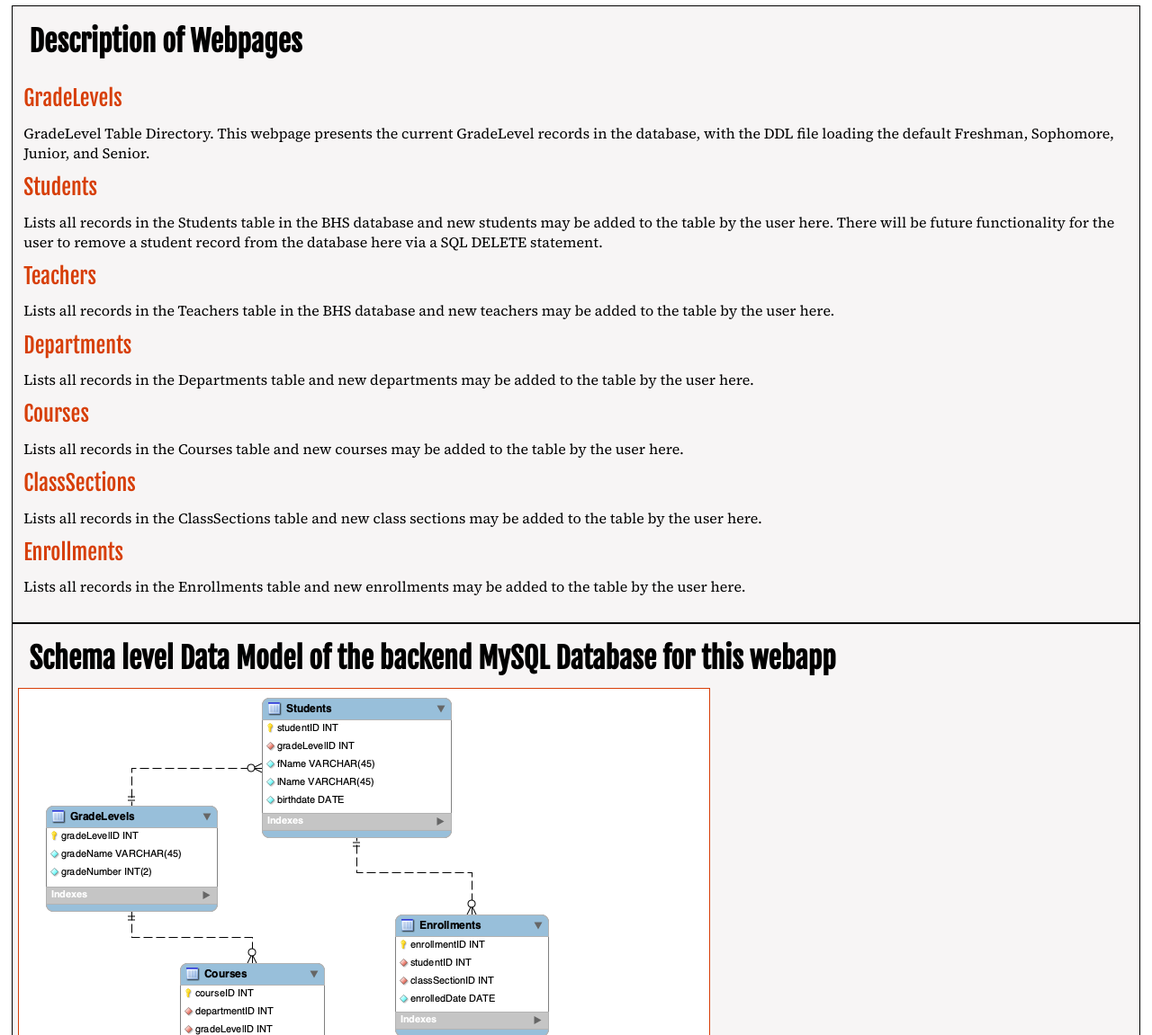
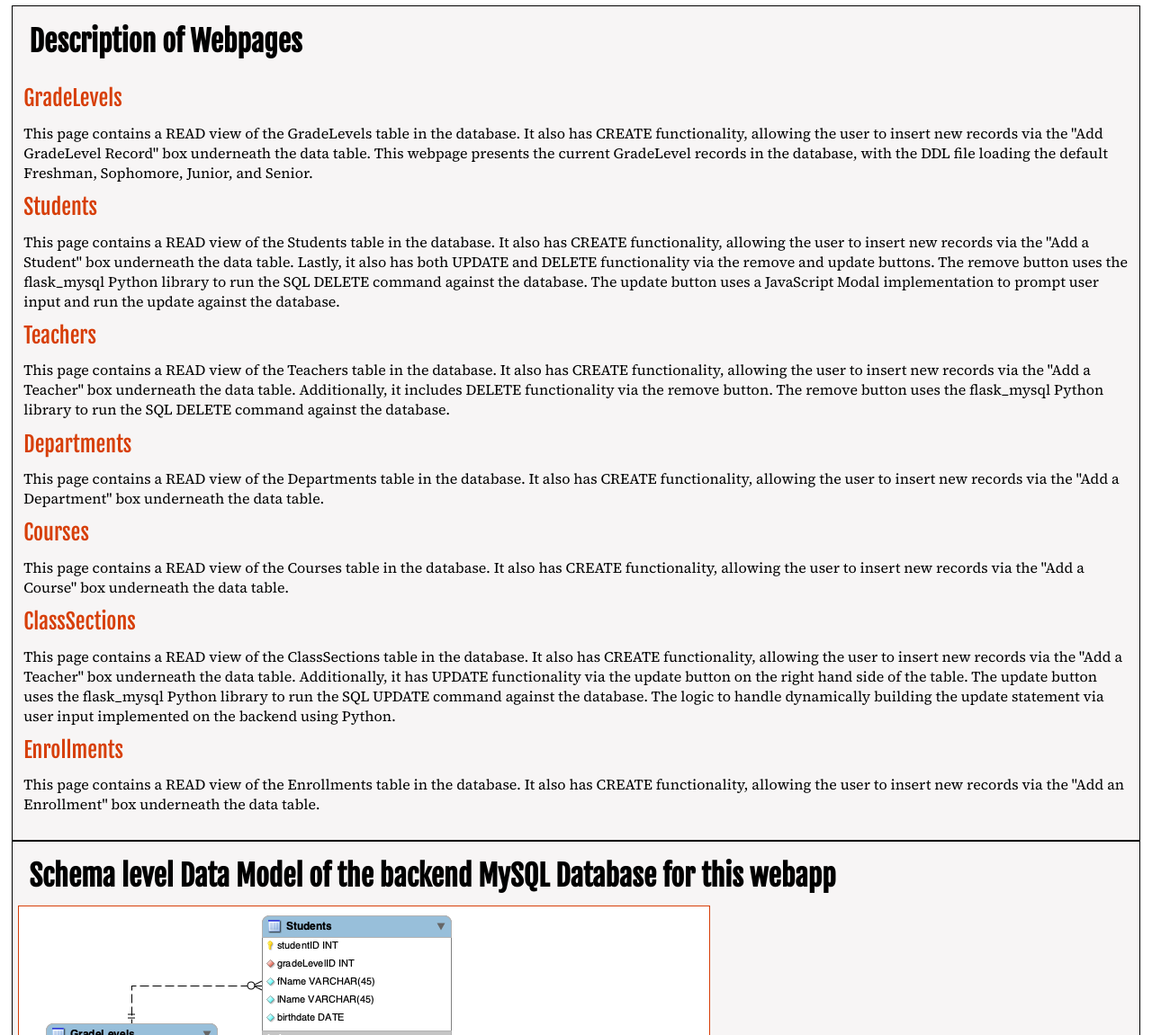
Before and after one commit to conradschreiner/BHSClassEnrollmentsFlaskApp, a Flask app: page / in a window 1280 px wide. Shown: the part 150-1301 px from the top of the page at 90% size. Run offline with Flask 3, Linux system fonts and the light colour scheme; some libraries are stand-ins or nearby versions.

Commit message:
updated descriptions on home page

```diff
--- a/templates/index.j2
+++ b/templates/index.j2
@@ -23,33 +23,36 @@
     <dl>
       <dt>GradeLevels</dt>
       <dd>
-        GradeLevel Table Directory. This webpage presents the current GradeLevel records in the database, with the DDL
+        This page contains a READ view of the GradeLevels table in the database. It also has CREATE functionality,
+        allowing the user to insert new records via the "Add GradeLevel Record" box underneath the data table.
+        This webpage presents the current GradeLevel records in the database, with the DDL
         file loading the default Freshman, Sophomore, Junior, and Senior.
       </dd>
       <dt>Students</dt>
       <dd>
-        Lists all records in the Students table in the BHS database and new students may be added to the table by the user here.
-        There will be future functionality for the user to remove a student record from the database here via a SQL DELETE statement.
-      </dd>
+        This page contains a READ view of the Students table in the database. It also has CREATE functionality, allowing the user to insert new records via the "Add a Student" box underneath the data table. Lastly, it also has both UPDATE and DELETE functionality via the remove and update buttons. The remove button uses the flask_mysql Python library to run the SQL DELETE command against the database.
+          The update button uses a JavaScript Modal implementation to prompt user input and run the update against the database. </dd>
       <dt>Teachers</dt>
       <dd>
-        Lists all records in the Teachers table in the BHS database and new teachers may be added to the table by the user here.
+       This page contains a READ view of the Teachers table in the database. It also has CREATE functionality, allowing the user to insert new records via the "Add a Teacher" box underneath the data table. Additionally, it includes DELETE functionality via the remove button.
+          The remove button uses the flask_mysql Python library to run the SQL DELETE command against the database.
       </dd>
       <dt>Departments</dt>
       <dd>
-        Lists all records in the Departments table and new departments may be added to the table by the user here.
+        This page contains a READ view of the Departments table in the database. It also has CREATE functionality, allowing the user to insert new records via the "Add a Department" box underneath the data table.
       </dd>
       <dt>Courses</dt>
       <dd>
-        Lists all records in the Courses table and new courses may be added to the table by the user here.
+        This page contains a READ view of the Courses table in the database. It also has CREATE functionality, allowing the user to insert new records via the "Add a Course" box underneath the data table.
       </dd>
       <dt>ClassSections</dt>
       <dd>
-        Lists all records in the ClassSections table and new class sections may be added to the table by the user here.
+        This page contains a READ view of the ClassSections table in the database. It also has CREATE functionality, allowing the user to insert new records via the "Add a Teacher" box underneath the data table. Additionally, it has UPDATE functionality via the update button on the right hand side of the table. The update button uses the flask_mysql Python library to run the SQL UPDATE command against the database.
+          The logic to handle dynamically building the update statement via user input implemented on the backend using Python.
       </dd>
       <dt>Enrollments</dt>
       <dd>
-        Lists all records in the Enrollments table and new enrollments may be added to the table by the user here.
+        This page contains a READ view of the Enrollments table in the database. It also has CREATE functionality, allowing the user to insert new records via the "Add an Enrollment" box underneath the data table.
       </dd>
     </dl>
     </section>
```
